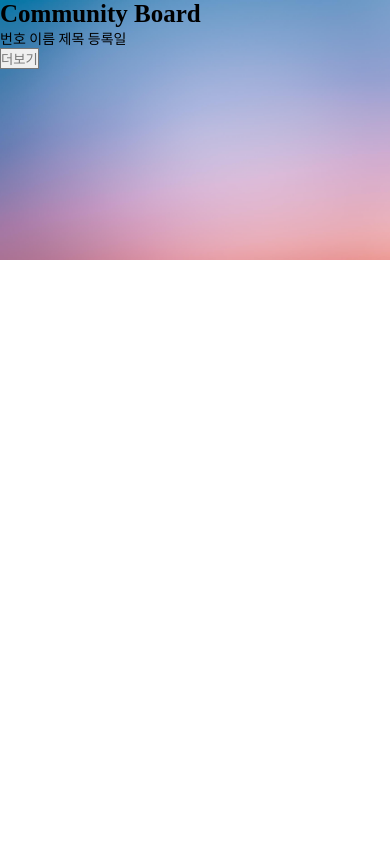
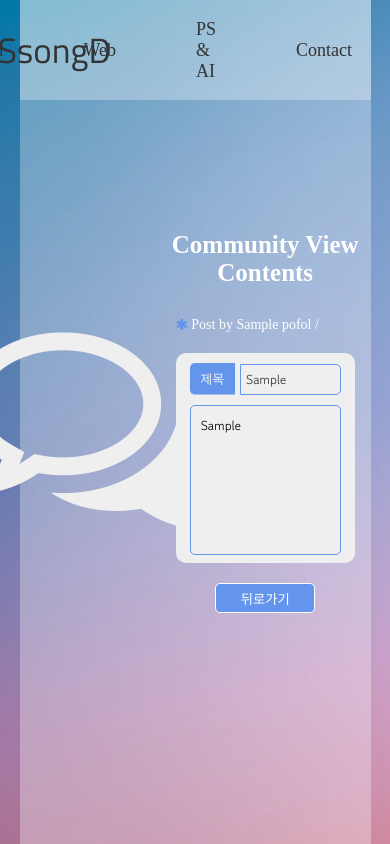
Before and after one commit to ssongd-creater/Portfolio_dayoung, a PHP site: page /pages/community_detail.php?detail_idx=1 in a window 390 px wide. Run offline with PHP 8.4, Linux system fonts and the light colour scheme; tables that the repository leaves empty hold one stand-in row (values such as "Sample post"); data that the repository does not hold is empty; a stand-in replaces the project's code that opens the database connection.

Commit message:
8/20 1차 완료 / animation 및 반응형 작업 미완료 /

```diff
--- a/css/style.css
+++ b/css/style.css
@@ -144,14 +144,6 @@
 .pgnum_4 .punum_4_mainbox .ps_aitxt .psai_txt button:hover{width:150px; height:40px;color:cornflowerblue;background:#fff;border-radius:10px;}
 
 
-
-
-
-
-
-
-
-
 /* 5th Slide Page Style Code */
 .pgnum_5 .contact{width:100%;height:100%;display:flex;justify-content:space-between;align-items: center;}
 .pgnum_5 .contact .contact_icon{width:40%;height:auto;margin:auto;display:flex;justify-content: center;}
@@ -159,9 +151,24 @@
 .pgnum_5 .contact .contact_board{width:60%;height:auto;}
 .pgnum_5 .contact .contact_board h2{text-align: center;color:#fff;;}
 .pgnum_5 .contact .contact_board ul{width:85%;height:210px;margin:20px auto;background:#efefef;border-radius:10px;overflow: hidden;padding:10px;overflow-y: auto;}
-.pgnum_5 .contact .contact_board ul::-webkit-scrollbar{display:none;}
+.pgnum_5 .contact .contact_board ul::-webkit-scrollbar{display:block;width:6px;}
+.pgnum_5 .contact .contact_board ul::-webkit-scrollbar-track{background-color: transparent;}
+.pgnum_5 .contact .contact_board ul::-webkit-scrollbar-thumb {border-radius: 3px;background-color: cornflowerblue;}
+.pgnum_5 .contact .contact_board ul::-webkit-scrollbar-button {width:0;height:0;}
+
 .pgnum_5 .contact .contact_board li{width:95%;margin:auto;display:flex;}
-.pgnum_5 .contact .contact_board li.board_tit{background:cornflowerblue;color:#efefef;text-align: center;}
+.pgnum_5 .contact .contact_board li.board_tit{background:cornflowerblue;text-align: center;}
+
+/* Detail.php Style Code */
+.pgnum_5 .contact .contact_board.detail_board p{width:85%;margin:auto;color:#fff;margin-top:30px;}
+.pgnum_5 .contact .contact_board.detail_board p i{font-size:13px;color:cornflowerblue;}
+.pgnum_5 .contact .contact_board.detail_board>.detail_board_ul{overflow-y: hidden;}
+.pgnum_5 .contact .contact_board .board_tit{color:#efefef;}
+.pgnum_5 .contact .contact_board .board_tit.board_detail{display:flex;align-items: center;justify-content: space-between;background:#efefef;}
+.pgnum_5 .contact .contact_board .board_tit.board_detail>span:nth-child(1){width:30%;background:cornflowerblue;padding:6px;border-radius: 5px 0 0 5px;color:#efefef;}
+.pgnum_5 .contact .contact_board .board_tit.board_detail>span:nth-child(2){width:calc(70% - 5px); border:1px solid cornflowerblue;border-radius:0 5px 5px 0;text-align: left;color:#333;}
+.pgnum_5 .contact .contact_board .board_con.board_detail_con>span{width:100%;height:150px;border:1px solid cornflowerblue;margin-top:10px; padding:10px;border-radius: 5px;text-align: left;}
+
 
 .pgnum_5 .contact .contact_board li>span{font-size:13px;padding:5px; border-bottom:1px solid rgb(166, 190, 235);text-align: center;font-family: 'Gowun Dodum', sans-serif;}
 .pgnum_5 .contact .contact_board li>span:nth-child(1){width:10%;}
--- /dev/null
+++ b/include/header.php
@@ -0,0 +1,18 @@
+<header>
+    <div class="navigation">
+      <div class="header_wrap center">
+        <a href="/dy_pofol/#home">
+          <div class="logo">
+          <!-- <em>Creater</em><br> -->
+          SsongD
+        </div>
+      </a>
+
+        <div class="navi"><a href="/dy_pofol/#1st"><p>I'm</p></a>
+          <a href="/dy_pofol/#2nd"><p>Web</p></a>
+          <a href="/dy_pofol/#3rd"><p>PS & AI</p></a>
+          <a href="/dy_pofol/#4rd"><p>Contact</p></a>
+        </div>
+      </div>
+    </div>
+  </header>
--- a/pages/community_detail.php
+++ b/pages/community_detail.php
@@ -22,42 +22,55 @@
     href="https://fonts.googleapis.com/css2?family=Nanum+Gothic:wght@400;700;800&family=Gowun+Dodum&family=Roboto:wght@100;300;400;500;700;900&display=swap"
     rel="stylesheet">
 
+     <?php include $_SERVER["DOCUMENT_ROOT"]."/dy_pofol/include/header.php"; ?>
 
-  <?php
-    include $_SERVER["DOCUMENT_ROOT"]."/connect/db_conn.php";
-    $sql = "SELECT * FROM pofol ORDER BY Pofol_comm_idx DESC";
+  <div class="section pgnum_5" data-anchor="4rd">
+    <div class="center">
+      <div class="contact">
+        <div class="contact_icon">
+        <i class="fa fa-comments-o"></i>
+      </div>
 
-    $pofol_result = mysqli_query($dbConn,$sql);
-    $pofol_row = mysqli_fetch_array($pofol_result);
-  ?>
-  <h2>Community Board</h2>
-    <ul>
-      <li class="board_tit">
-        <span>번호</span>
-        <span>이름</span>
-        <span>제목</span>
-        <span>등록일</span>
-      </li>
-      <?php
-      $rowpage = 5;
+      <div class="contact_board detail_board">
+        <?php
+        $detail_idx = $_GET['detail_idx'];
+        //echo $detail_idx;
+        include $_SERVER["DOCUMENT_ROOT"]."/connect/db_conn.php";
+        $sql = "SELECT * FROM pofol WHERE Pofol_comm_idx=$detail_idx ORDER BY Pofol_comm_idx DESC";
 
-      while($pofol_row = mysqli_fetch_array($pofol_result)){
-        $pofol_idx = $pofol_row['Pofol_comm_idx'];
-        $pofol_name = $pofol_row['Pofol_comm_name'];
-        $pofol_tit = $pofol_row['Pofol_comm_tit'];
-        $pofol_con = $pofol_row['Pofol_comm_con'];
-        $pofol_reg = $pofol_row['Pofol_comm_reg'];
-      ?>
-      <li class="board_con">
-        <span><?=$pofol_idx?></span>
-        <span><?=$pofol_name?></span>
-        <span><a href="/dy_pofol/pages/community_detail.php?detail_idx=<?=$pofol_idx?>"><?=$pofol_tit?></a></span>
-        <span><?=$pofol_reg?></span>
-      </li>
-      <?php }?>
-    </ul>
-    <div class="board_more">
-      <button type="button" class="more_btn">더보기</button>
+        $detail_result = mysqli_query($dbConn,$sql);
+        $detail_row = mysqli_fetch_array($detail_result);
+
+        //$detail_idx = $detail_row['Pofol_comm_idx'];
+        $detail_name = $detail_row['Pofol_comm_name'];
+        $detail_tit = $detail_row['Pofol_comm_tit'];
+        $detail_con = $detail_row['Pofol_comm_con'];
+        $detail_reg = $detail_row['Pofol_comm_reg'];
+        ?>
+        <h2>Community View Contents</h2>
+        <p><i class="fa fa-asterisk"> </i> Post by <?=$detail_name?> / <?=$detail_reg?></p>
+          <ul class="detail_board_ul">
+            <li class="board_tit board_detail">
+              <span>제목</span>
+              <span><?=$detail_tit?></span>
+            </li>
+            <li class="board_con board_detail_con">
+              <span><?=$detail_con?></span>
+            </li>
+          </ul>
+
+        <div class="board_more">
+          <button type="button" class="more_btn">뒤로가기</button>
+        </div>
+          <!-- End of contact_board -->
+      </div>
     </div>
-
+  </div>
 <script src="https://ajax.googleapis.com/ajax/libs/jquery/3.4.1/jquery.min.js"></script>
+<script>
+  const backBtn = document.querySelector('.more_btn');
+  //console.log(backBtn);
+  backBtn.addEventListener('click',function(){
+    location.href='/dy_pofol/#4rd';
+  });
+</script>
```
Also changed, not shown: index.php (+43 -75 lines), js/main.js (+5 -8 lines), pages/community_form.php (+14 -0 lines), todo.txt (+7 -4 lines), img/beksul.gif (added), img/ex_pofol.gif (deleted), img/lb_camp.gif (added), img/lush.gif (added), img/mammoth.gif (added), img/pofol.gif (added), img/reveal.gif (added), img/schedule.gif (added).
